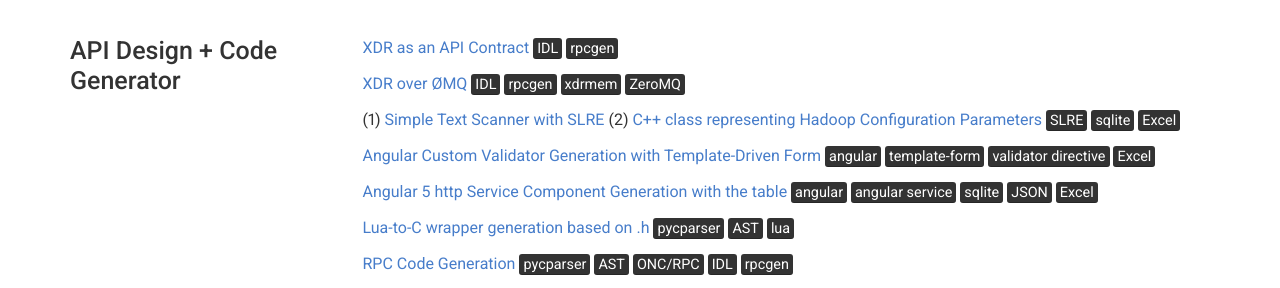
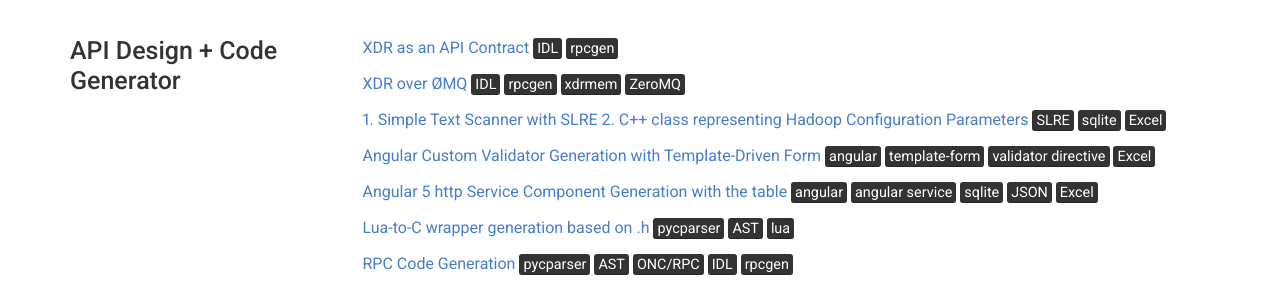
Before and after one commit to phyunsj/phyunsj.github.io, a Jekyll site: the page built from index.md, in a window 1280 px wide. Shown: the part 1026-1314 px from the top of the page. Built offline with Jekyll 4.4.1, drawn with Linux system fonts in a browser that asks for light colours.

```diff
--- a/_data/projects.yml
+++ b/_data/projects.yml
@@ -38,7 +38,7 @@
 
     [XDR over ØMQ](https://github.com/phyunsj/xdr-data-serialization)  <mark>IDL</mark>  <mark>rpcgen</mark> <mark>xdrmem</mark> <mark>ZeroMQ</mark>
 
-    (1) [Simple Text Scanner with SLRE](https://github.com/phyunsj/simple-configuration-setter-getter-SLRE-sqlite) (2) [C++ class representing Hadoop Configuration Parameters](https://github.com/phyunsj/simple-configuration-setter-getter-SLRE-sqlite/tree/master/example)  <mark>SLRE</mark> <mark>sqlite</mark> <mark>Excel</mark>
+    [1. Simple Text Scanner with SLRE](https://github.com/phyunsj/simple-configuration-setter-getter-SLRE-sqlite) [2. C++ class representing Hadoop Configuration Parameters](https://github.com/phyunsj/simple-configuration-setter-getter-SLRE-sqlite/tree/master/example)  <mark>SLRE</mark> <mark>sqlite</mark> <mark>Excel</mark>
 
     [Angular Custom Validator Generation with Template-Driven Form](https://github.com/phyunsj/angular-custom-validator-generation)  <mark>angular</mark> <mark>template-form</mark> <mark>validator directive</mark> <mark>Excel</mark>
 
```
